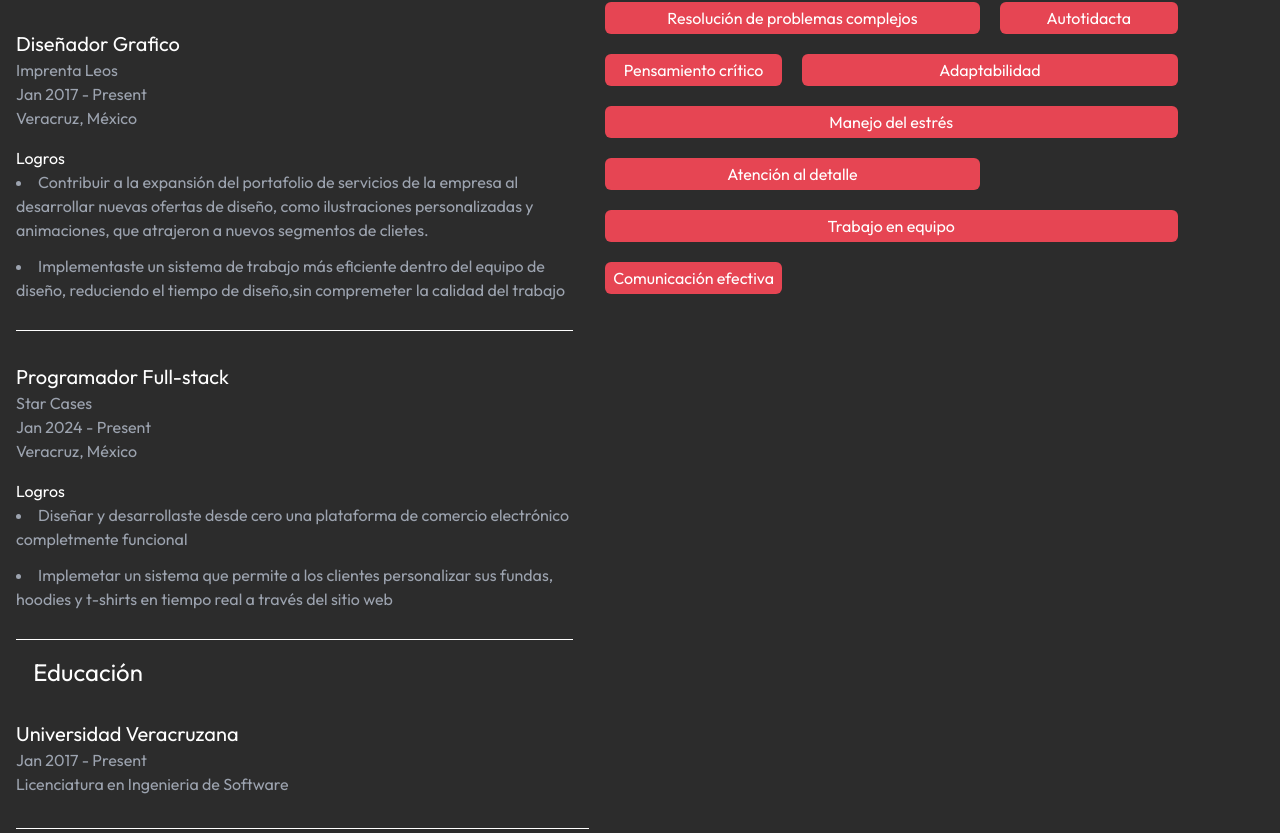
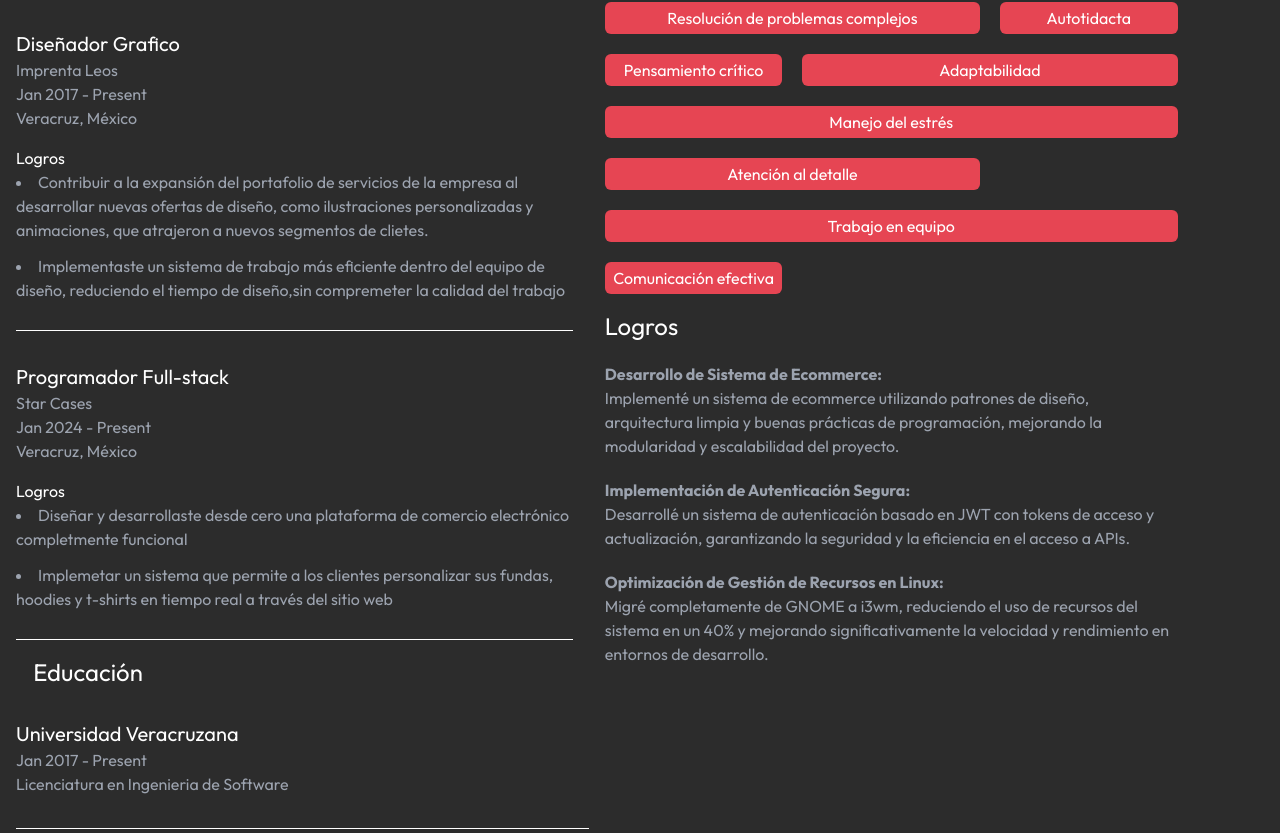
Before and after one commit to Harlock024/Harlock024.github.io, an Angular app: page / in a window 1280 px wide. Shown: the part 363-1196 px from the top of the page. Built offline with nearby package versions, Linux system fonts and the light colour scheme.

Commit message:
Hotfix (#41)
* fix: merge components

```diff
--- a/package.json
+++ b/package.json
@@ -10,7 +10,6 @@
     "watch": "ng build --watch --configuration development",
     "test": "ng test",
     "test:cli": "pnpm test -- --no-watch --no-progress --browsers=ChromeHeadlessCI"
-
   },
   "private": true,
   "dependencies": {
--- a/src/app/Components/archivements/archivements.component.html
+++ b/src/app/Components/archivements/archivements.component.html
@@ -1,4 +1,4 @@
-<section class="">
+<section class="ml-4 mt-4">
     <h1 class="text-2xl">Logros</h1>
     <div>
         <ul>
--- a/src/app/Components/archivements/archivements.component.ts
+++ b/src/app/Components/archivements/archivements.component.ts
@@ -1,6 +1,5 @@
 import { Component } from "@angular/core";
 import { CommonModule } from "@angular/common";
-
 @Component({
   selector: "app-archivements",
   standalone: true,
--- a/src/app/app.component.html
+++ b/src/app/app.component.html
@@ -7,6 +7,7 @@
         </div>
         <div>
             <app-skill class="w-full"></app-skill>
+            <app-archivements class="w-full"></app-archivements>
         </div>
     </body>
 </main>
--- a/src/app/app.component.ts
+++ b/src/app/app.component.ts
@@ -1,15 +1,15 @@
 import { Component } from "@angular/core";
 // import { RouterOutlet } from "@angular/router";
-
 import { HeaderComponent } from "./Components/header/header.component";
 import { WorkExperienceComponent } from "./Components/work-experience/work-experience.component";
 import { EducationComponent } from "./Components/education/education.component";
+import { ArchivementsComponent } from "./Components/archivements/archivements.component";
 import { SkillComponent } from "./Components/skill/skill.component";
-import { ArchivementsComponent } from "./Components/archivements/archivements.component";
 
 @Component({
   selector: "app-root",
   standalone: true,
+
   imports: [
     HeaderComponent,
     WorkExperienceComponent,
```
